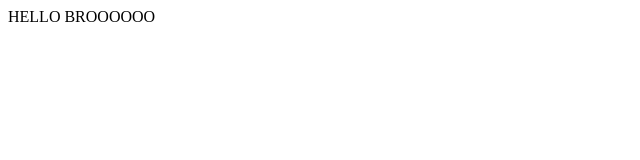
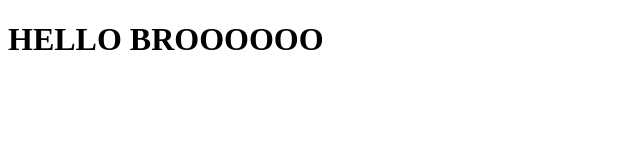
Before and after one commit to simone202120/htmlcss-hello, a plain HTML site: page index.html in a window 1280 px wide. Shown: the whole page, without its empty margins (0-640 px from the left). Drawn offline with Linux system fonts and the light colour scheme.

Commit message:
Correzione carattere body

```diff
--- a/index.html
+++ b/index.html
@@ -7,6 +7,6 @@
     <title>HELLO BROOO</title>
 </head>
 <body>
-    HELLO BROOOOOO
+    <h1>HELLO BROOOOOO</h1>
 </body>
 </html>
```
